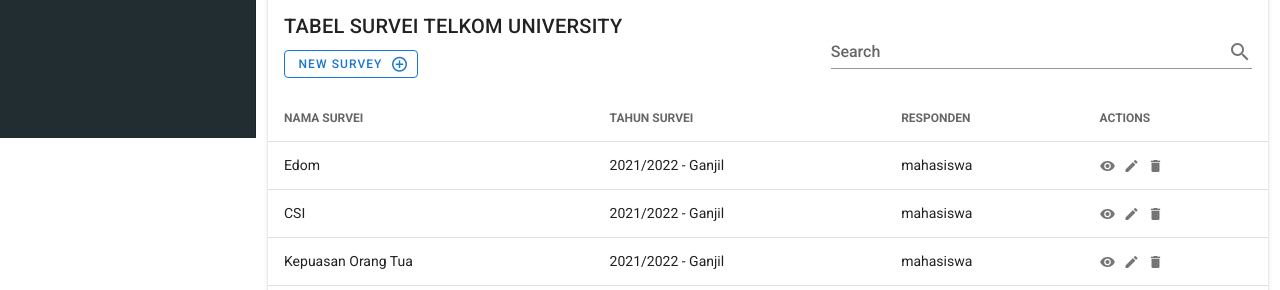
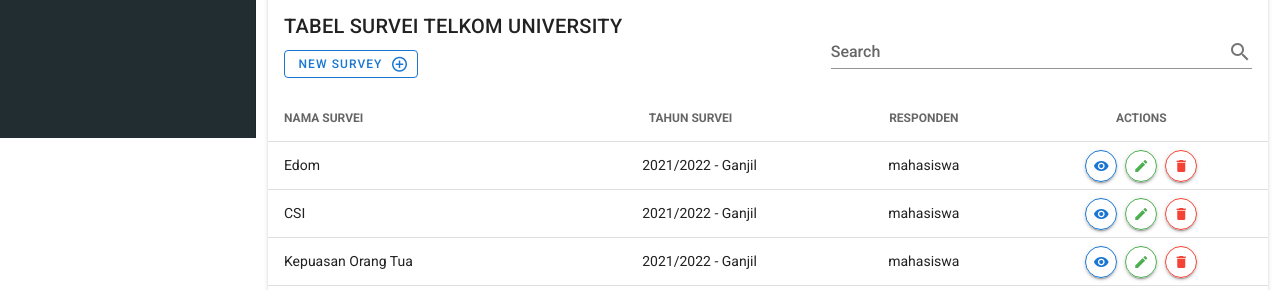
Before and after one commit to rezkyalfurqon/sai-board, a Vue app: page /home in a window 1280 px wide. Shown: the part 662-952 px from the top of the page. Built offline with nearby package versions, Linux system fonts and the light colour scheme; a web font is replaced by a local one.

Commit message:
edited button view edit and delete in home

```diff
--- a/src/pages/HomePage.vue
+++ b/src/pages/HomePage.vue
@@ -170,11 +170,39 @@
           </v-dialog>
         </template>
         <template v-slot:[`item.actions`]="{ item }">
-          <v-icon small class="mr-2" @click="viewItem(item)"> mdi-eye </v-icon>
-          <v-icon small class="mr-2" @click="editItem(item)">
-            mdi-pencil
-          </v-icon>
-          <v-icon small @click="deleteItem(item)"> mdi-delete </v-icon>
+          <v-btn
+            color="primary"
+            elevation="2"
+            x-small
+            fab
+            icon
+            outlined
+            class="mr-2"
+            @click="viewItem(item)"
+            ><v-icon small color="primary">mdi-eye</v-icon>
+          </v-btn>
+          <v-btn
+            color="success"
+            x-small
+            elevation="2"
+            fab
+            icon
+            outlined
+            class="mr-2"
+            @click="editItem(item)"
+          >
+            <v-icon small color="success">mdi-pencil</v-icon>
+          </v-btn>
+          <v-btn
+            color="red"
+            x-small
+            elevation="2"
+            fab
+            icon
+            outlined
+            @click="deleteItem(item)"
+            ><v-icon small color="red">mdi-delete</v-icon>
+          </v-btn>
         </template>
       </v-data-table>
     </v-card>
@@ -270,9 +298,14 @@
       dialogDelete: false,
       headers: [
         { text: "NAMA SURVEI", align: "start", value: "namaSurvei" },
-        { text: "TAHUN SURVEI", value: "tahunsurvei" },
-        { text: "RESPONDEN", value: "responden", sortable: false },
-        { text: "ACTIONS", value: "actions", sortable: false },
+        { text: "TAHUN SURVEI", align: "center", value: "tahunsurvei" },
+        {
+          text: "RESPONDEN",
+          align: "center",
+          value: "responden",
+          sortable: false,
+        },
+        { text: "ACTIONS", align: "center", value: "actions", sortable: false },
       ],
       tableHome: [],
       editedIndex: -1,
```
